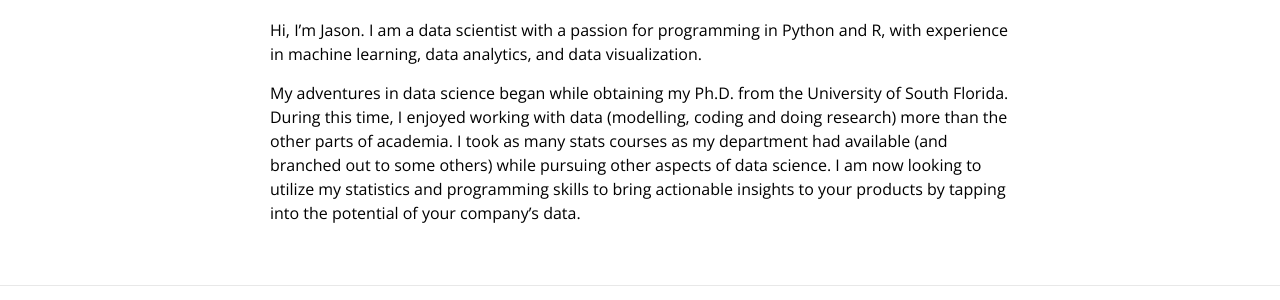
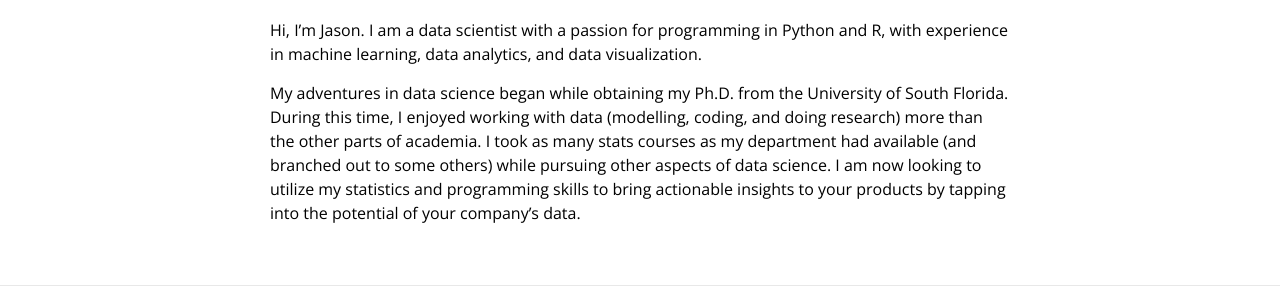
Before and after one commit to jcrichardson617/jcrichardson617.github.io, a Jekyll site: the page built from about.md, in a window 1280 px wide. Shown: the part 161-461 px from the top of the page. Built offline with Jekyll 4.4.1, drawn with Linux system fonts in a browser that asks for light colours.

```diff
--- a/about.md
+++ b/about.md
@@ -7,4 +7,4 @@ weight: 2
 
 Hi, I'm Jason. I am a data scientist with a passion for programming in Python and R, with experience in machine learning, data analytics, and data visualization.
 
-My adventures in data science began while obtaining my Ph.D. from the University of South Florida. During this time, I enjoyed working with data (modelling, coding and doing research) more than the other parts of academia. I took as many stats courses as my department had available (and branched out to some others) while pursuing other aspects of data science. I am now looking to utilize my statistics and programming skills to bring actionable insights to your products by tapping into the potential of your company's data.
+My adventures in data science began while obtaining my Ph.D. from the University of South Florida. During this time, I enjoyed working with data (modelling, coding, and doing research) more than the other parts of academia. I took as many stats courses as my department had available (and branched out to some others) while pursuing other aspects of data science. I am now looking to utilize my statistics and programming skills to bring actionable insights to your products by tapping into the potential of your company's data.
```
